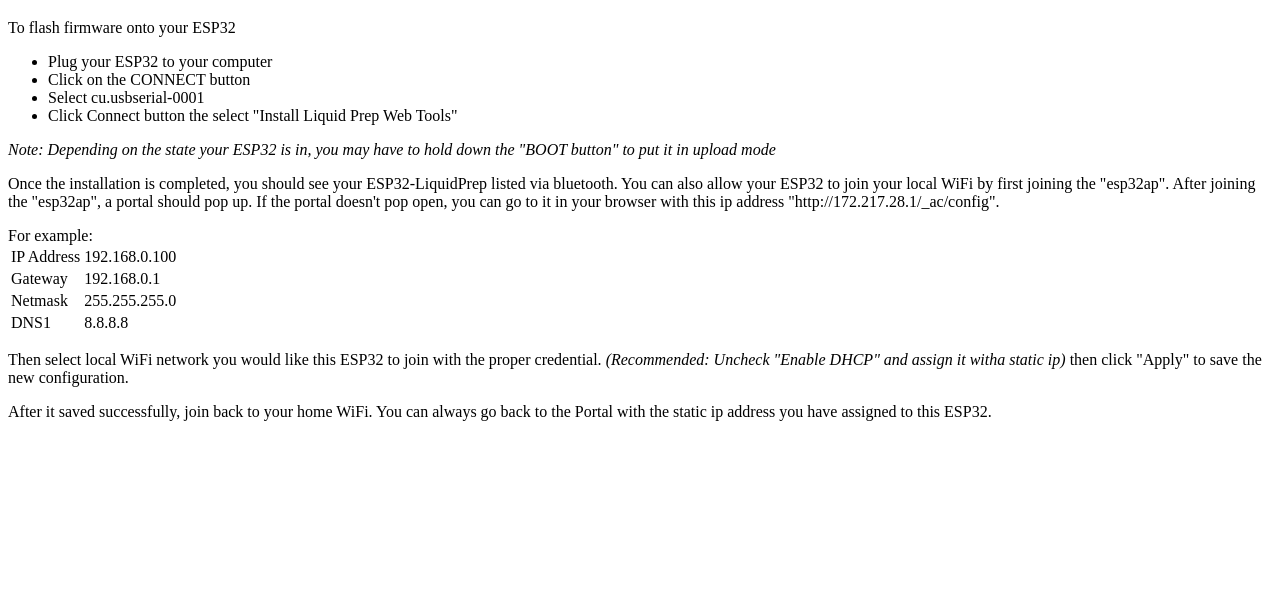
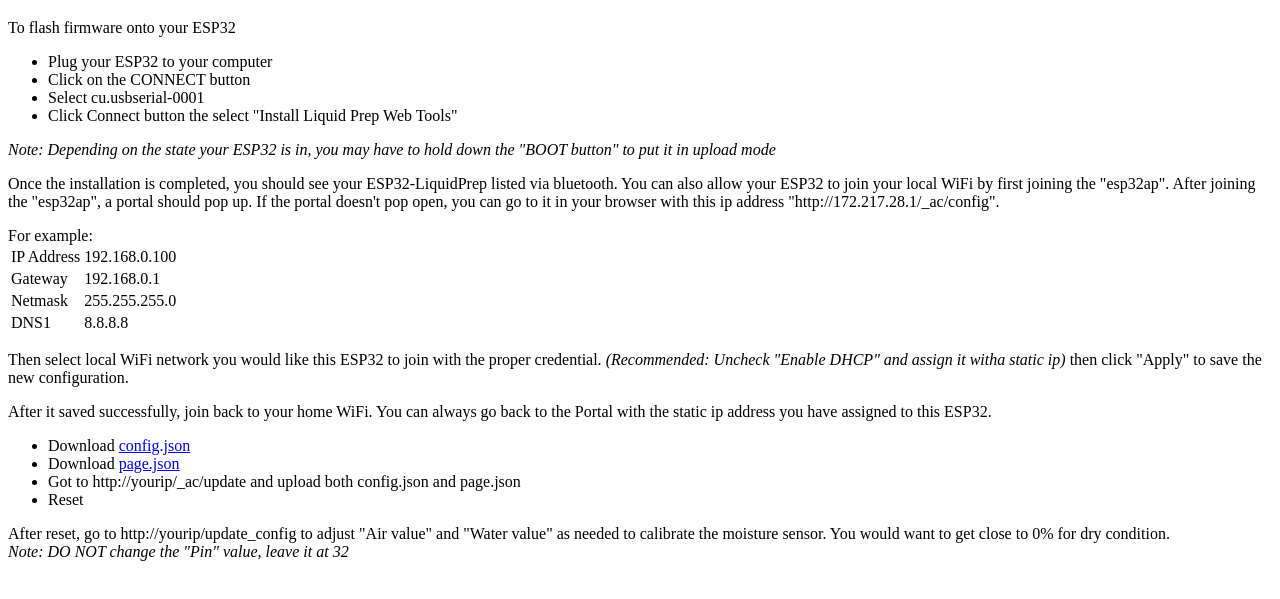
Before and after one commit to playground/liquid-prep-web-tools, a plain HTML site: page index.html in a window 1280 px wide. Shown: the part 61-660 px from the top of the page. Drawn offline with Linux system fonts and the light colour scheme.

Commit message:
update instructions

```diff
--- a/index.html
+++ b/index.html
@@ -42,7 +42,15 @@
     <p>
         After it saved successfully, join back to your home WiFi.
         You can always go back to the Portal with the static ip address you have assigned to this ESP32.
-
+        <ul>
+            <li>Download <a href="wifi-ble/config.json" download="config.json">config.json</a></li>
+            <li>Download <a href="wifi-ble/page.json" download="page.json">page.json</a></li>
+            <li>Got to http://yourip/_ac/update and upload both config.json and page.json</li>
+            <li>Reset</li>
+        </ul>
+        After reset, go to http://yourip/update_config to adjust "Air value" and "Water value" as needed to calibrate the moisture sensor.  You would
+        want to get close to 0% for dry condition.
+        <br><i>Note:  DO NOT change the "Pin" value, leave it at 32</i>
     </p>
     <p></p>
     <script
```
